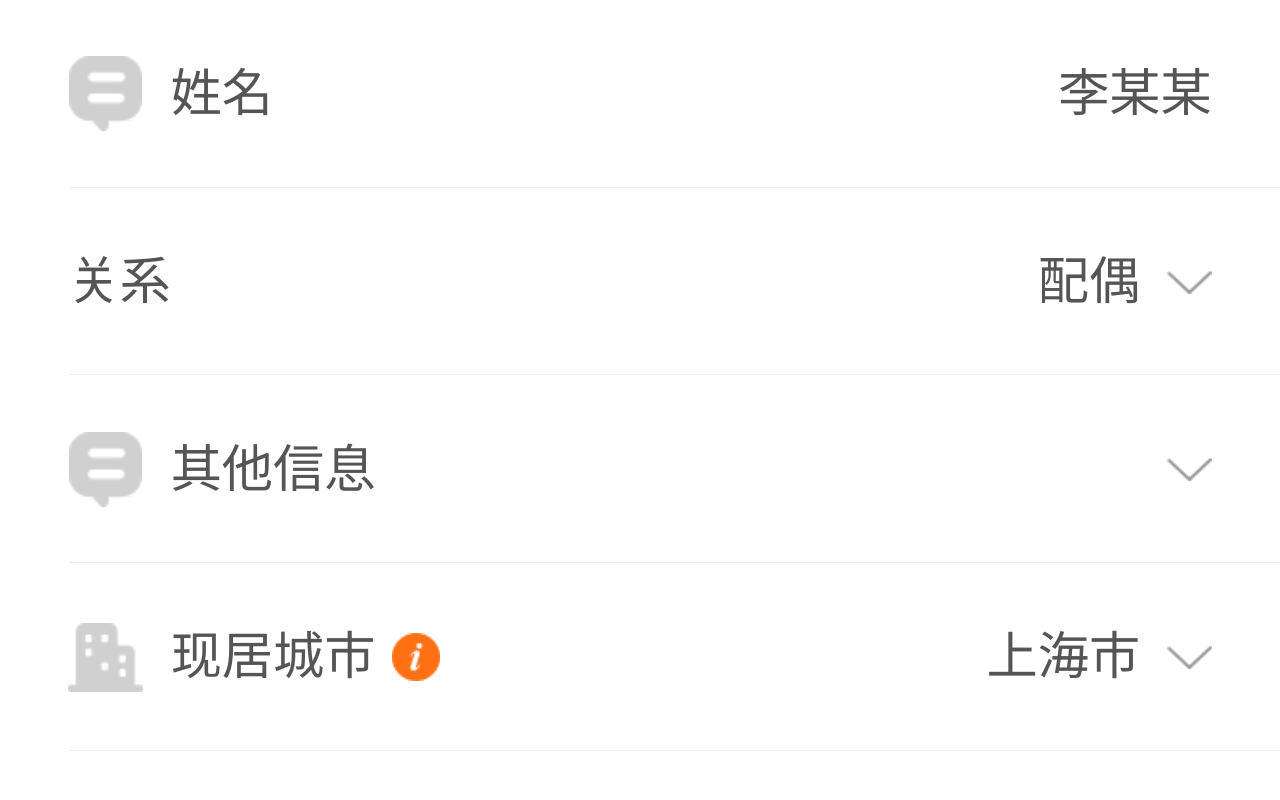
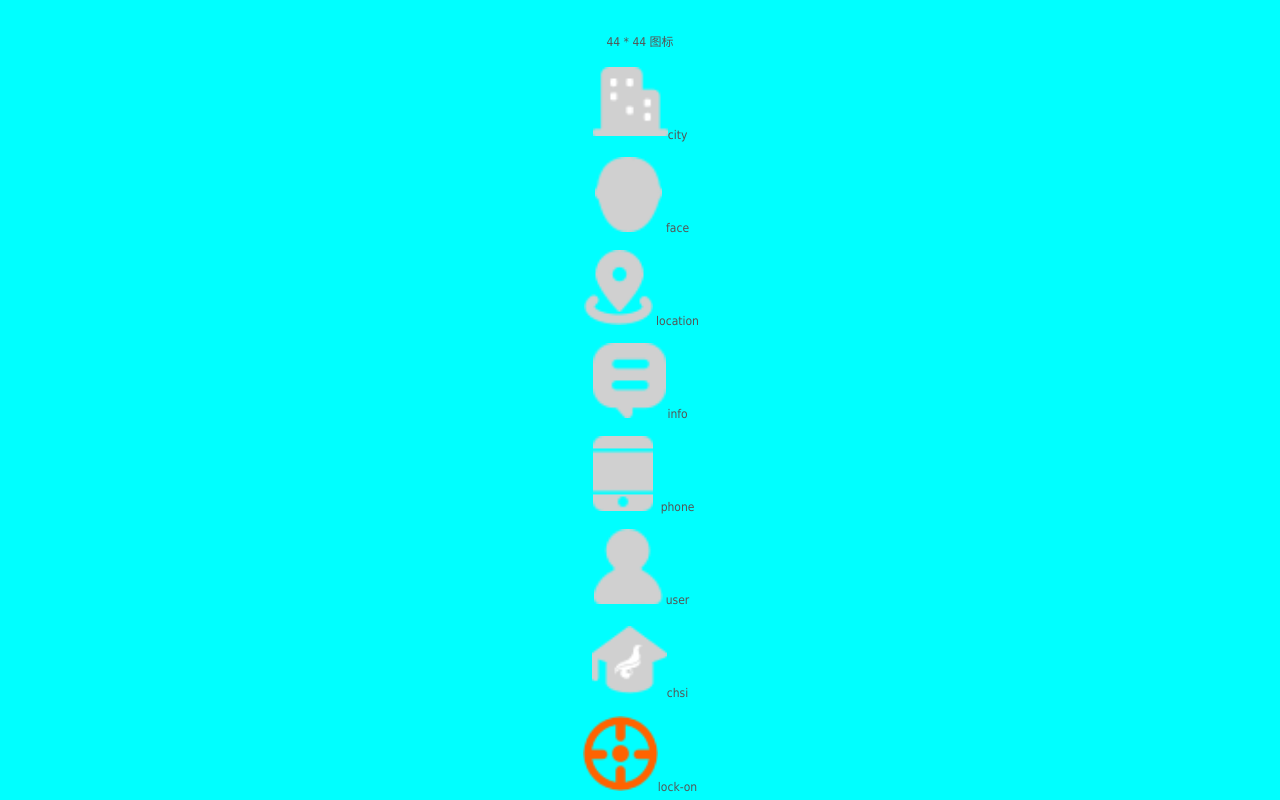
Before and after one commit to knfe/knui, a Vue app: page / in a window 1280 px wide. Shown: the top 800 px of the page. Built offline with nearby package versions, Linux system fonts and the light colour scheme.

Commit message:
修改icon

```diff
--- a/packages/icon/index.vue
+++ b/packages/icon/index.vue
@@ -1,5 +1,5 @@
 <template>
-  <span class="kn-icon" :class="[`icon-${icon}`, iconSize]" :style="style"></span>
+  <span class="kn-icon" :class="[`icon-${icon}`, iconSize]"></span>
 </template>
 <script>
 export default {
@@ -18,11 +18,6 @@ export default {
       type: String,
       default: 'normal'
     }
-  },
-  computed: {
-    style() {
-      return {}
-    }
   }
 }
 </script>
--- a/vue.config.js
+++ b/vue.config.js
@@ -56,7 +56,7 @@ module.exports = {
   pages: {
     index: {
       // page 的入口
-      entry: './packages/cell/demo/index.js'
+      entry: './packages/icon/demo/index.js'
     }
   },
   chainWebpack: config => {
```
